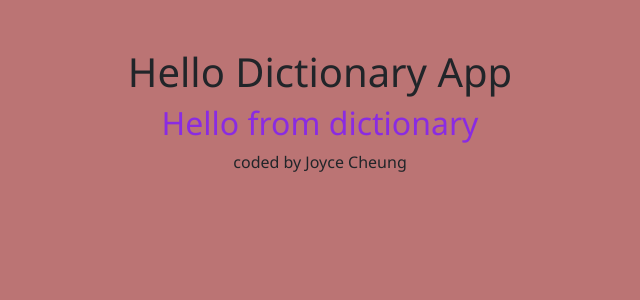
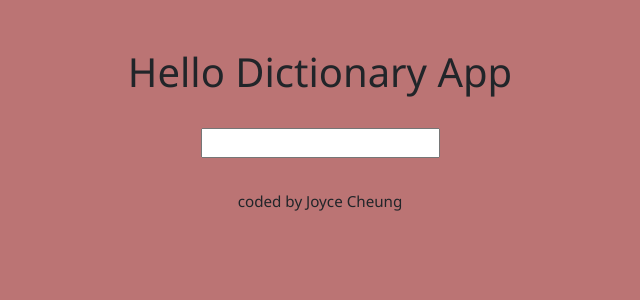
Before and after one commit to Joycey83/Dictionaryopedia, a React (Create React App) app: page / in a window 1280 px wide. Shown: the top 300 px of the page, without its empty margins (320-960 px from the left). Built offline with nearby package versions, Linux system fonts and the light colour scheme.

Commit message:
added the form element, deleted some dummy CSS and gave the search box some space between the heading

```diff
--- a/src/App.css
+++ b/src/App.css
@@ -1,3 +1,8 @@
 .App {
   text-align: center;
 }
+
+.app-footer {
+  font-size: 0.95rem;
+  margin: 2rem 0;
+}
--- a/src/App.js
+++ b/src/App.js
@@ -11,7 +11,7 @@ function App() {
         <main>
           <Dictionary />
         </main>
-        <footer className="footer">coded by Joyce Cheung</footer>
+        <footer className="app-footer">coded by Joyce Cheung</footer>
       </div>
     </div>
   );
--- a/src/Dictionary.css
+++ b/src/Dictionary.css
@@ -1,4 +1,2 @@
 .dictionary {
-  color: blueviolet;
-  font-size: 1.5rem;
 }
--- a/src/Dictionary.js
+++ b/src/Dictionary.js
@@ -3,7 +3,9 @@ const Dictionary = () => {
   return (
     <>
       <div className="dictionary">
-        <h2>Hello from dictionary</h2>
+        <form>
+          <input type="search" />
+        </form>
       </div>
     </>
   );
--- a/src/index.css
+++ b/src/index.css
@@ -5,3 +5,7 @@ body {
   font-family: "Segoe UI", Tahoma, Geneva, Verdana, sans-serif;
   background: rgba(152, 44, 44, 0.654);
 }
+
+h1 {
+  margin-bottom: 2rem;
+}
```
